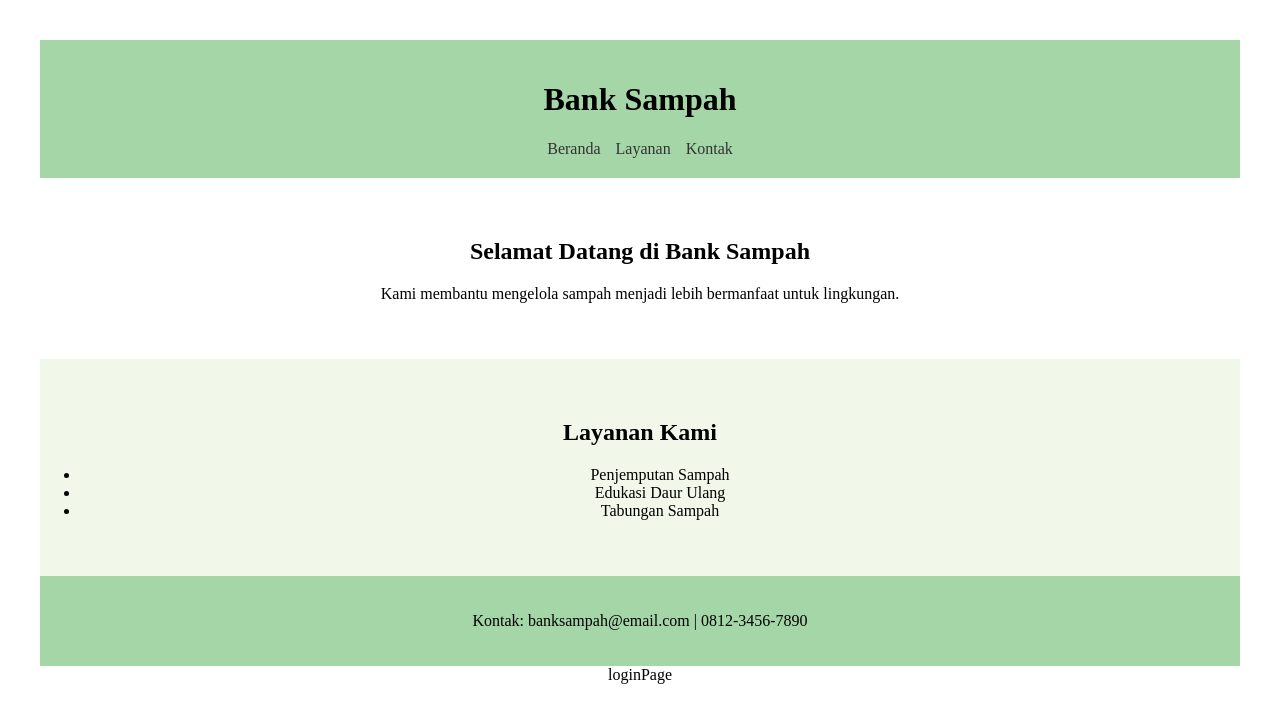
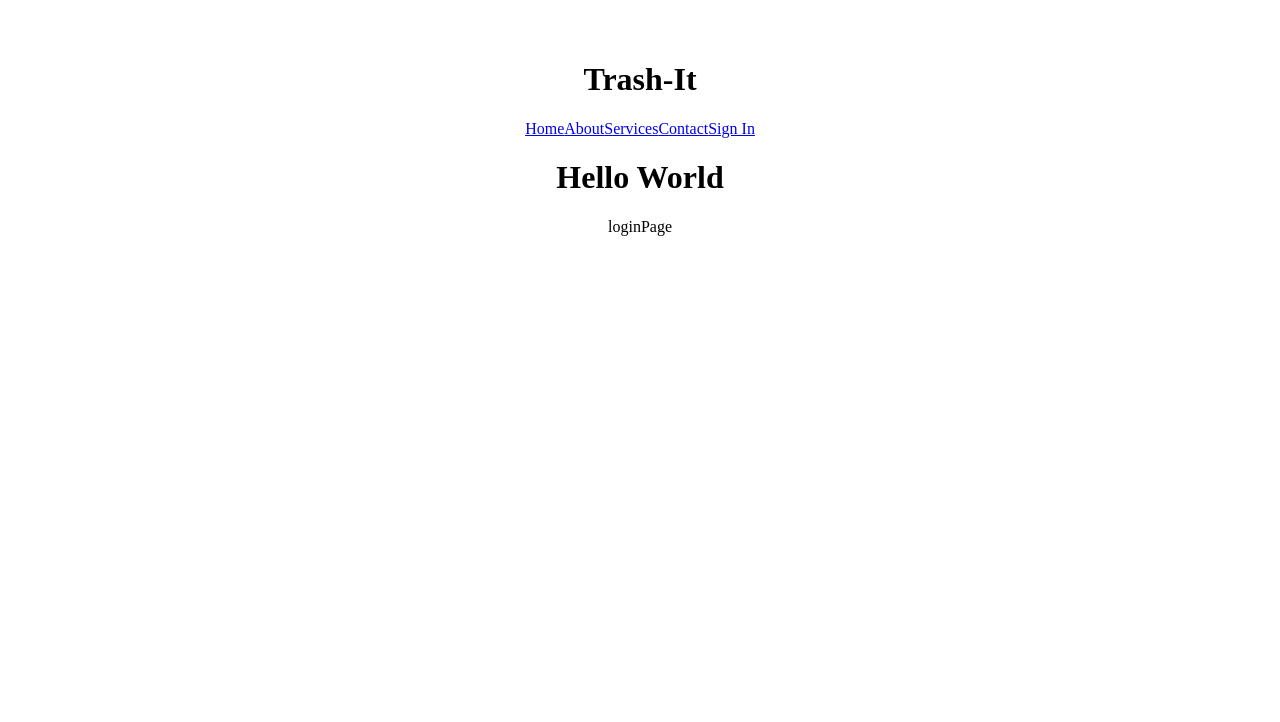
Before and after one commit to RizkyKiky/trashIT-finalProject, a React (Vite) app: page / in a window 1280 px wide. Shown: the top 722 px of the page. Built offline with nearby package versions, Linux system fonts and the light colour scheme.

Commit message:
edit : header

```diff
--- a/src/App.jsx
+++ b/src/App.jsx
@@ -10,32 +10,9 @@ function App() {
   return (
     <div>
       <Header />
-      <main>
-        <section id="hero" style={{ padding: "40px 0", textAlign: "center" }}>
-          <h1>Selamat Datang di Bank Sampah</h1>
-          <p>
-            Kami membantu mengelola sampah menjadi lebih bermanfaat untuk
-            lingkungan.
-          </p>
-        </section>
-        <section
-          id="services"
-          style={{ padding: "40px 0", background: "#f1f8e9" }}
-        >
-          <h2>Layanan Kami</h2>
-          <ul>
-            <li>Penjemputan Sampah</li>
-            <li>Edukasi Daur Ulang</li>
-            <li>Tabungan Sampah</li>
-          </ul>
-        </section>
-      </main>
-      <footer
-        id="footer"
-        style={{ padding: "20px", background: "#a5d6a7", textAlign: "center" }}
-      >
-        <p>Kontak: banksampah@email.com | 0812-3456-7890</p>
-      </footer>
+      <div>
+        <h1>Hello World</h1>
+      </div>
     </div>
   );
 }
--- a/src/components/Header.jsx
+++ b/src/components/Header.jsx
@@ -2,24 +2,14 @@ import React from "react";
 
 export default function Header() {
   return (
-    <header style={{ padding: "20px", backgroundColor: "#a5d6a7" }}>
-      <h1>Bank Sampah</h1>
-      <nav style={{ marginTop: "10px" }}>
-        <a
-          href="#hero"
-          style={{ marginRight: "15px", textDecoration: "none", color: "#333" }}
-        >
-          Beranda
-        </a>
-        <a
-          href="#services"
-          style={{ marginRight: "15px", textDecoration: "none", color: "#333" }}
-        >
-          Layanan
-        </a>
-        <a href="#footer" style={{ textDecoration: "none", color: "#333" }}>
-          Kontak
-        </a>
+    <header>
+      <h1>Trash-It</h1>
+      <nav>
+        <a href="hero">Home</a>
+        <a href="about">About</a>
+        <a href="services">Services</a>
+        <a href="contact">Contact</a>
+        <a href="SignIn">Sign In</a>
       </nav>
     </header>
   );
```
